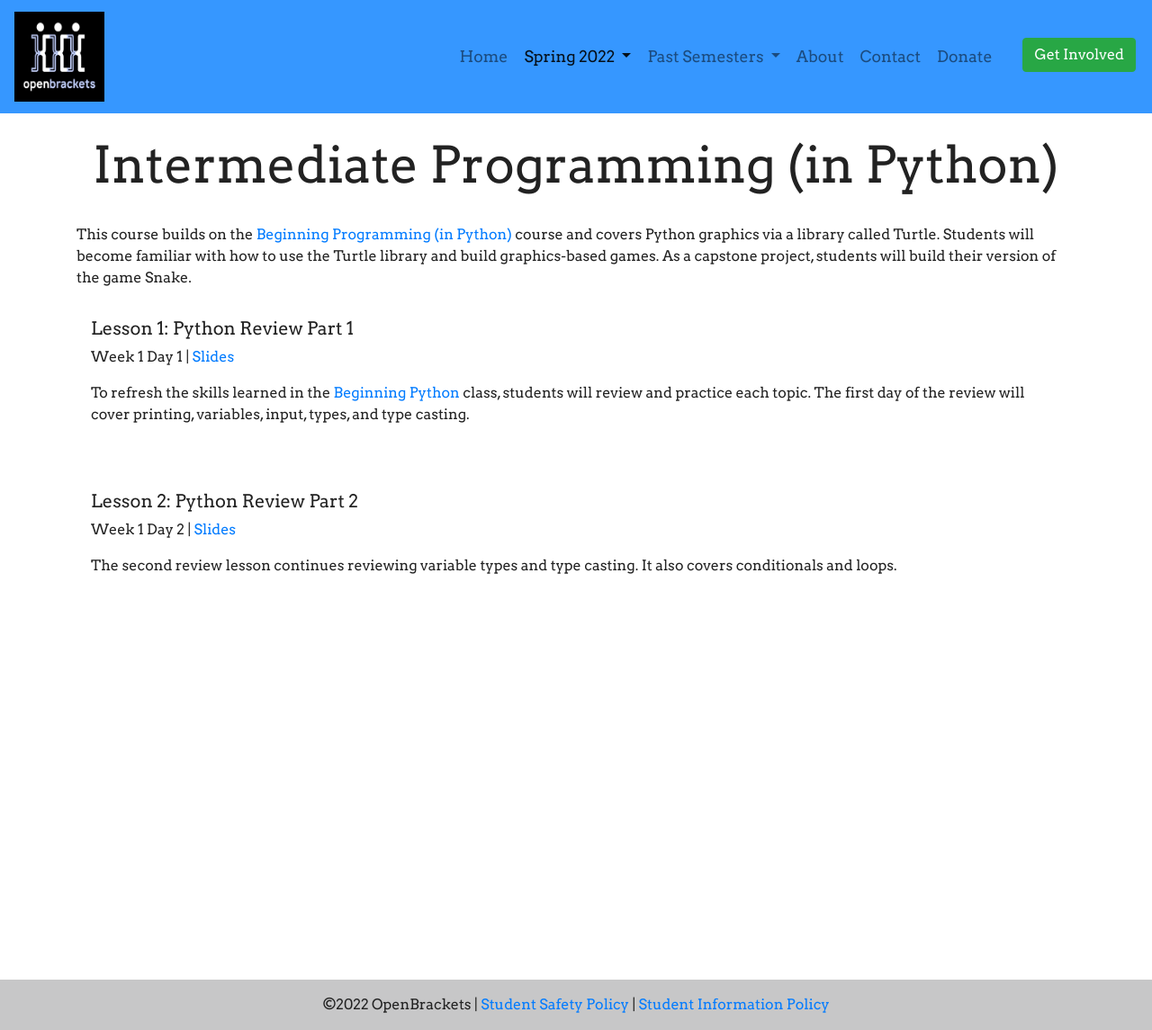
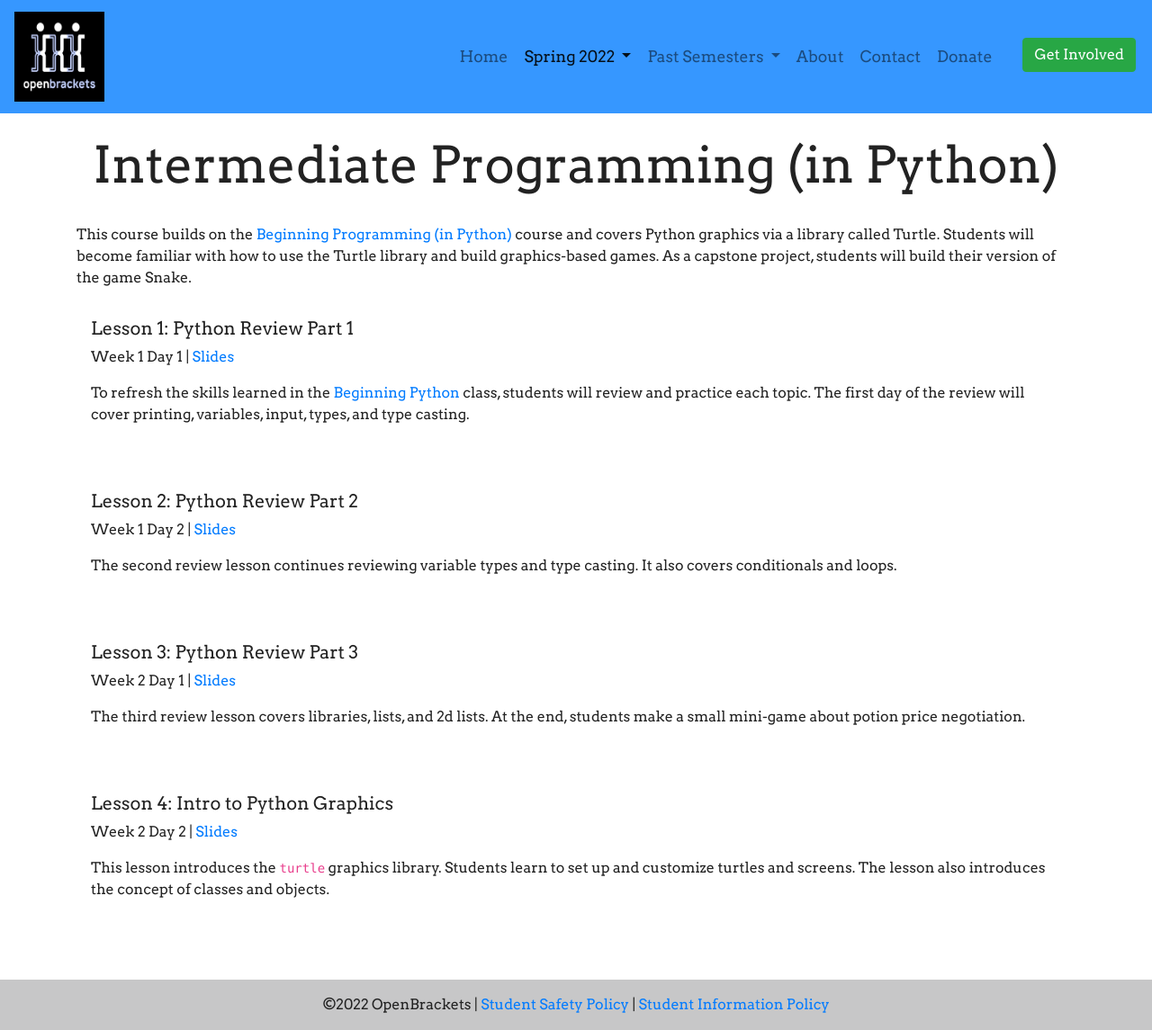
Before and after one commit to qpwoeirut/OpenBrackets-website, a Jekyll site: the page built from spring2022/intermediatePython.html, in a window 1280 px wide and 1145 px high. Shown: the whole window at 90% size. Built offline with Jekyll 4.4.1, drawn with Linux system fonts in a browser that asks for light colours.

Commit message:
Add intermediate python slides for week 2

```diff
--- a/spring2022/intermediatePython.html
+++ b/spring2022/intermediatePython.html
@@ -39,3 +39,27 @@ navbarHighlight: spring2022
         <br>
     </div>
 </div>
+<div class="col-12 media">
+    <div class="media-body">
+        <h5 class="mt-0">Lesson 3: Python Review Part 3</h5>
+        <p>Week 2 Day 1 | <a
+                href="https://docs.google.com/presentation/d/1LkpP_C_qOBXsJ5-I9uMzNYNtiVFCr5yc6lZIqb5W9Jk/edit"
+                target="_blank">Slides</a></p>
+        <p>The third review lesson covers libraries, lists, and 2d lists. At the end, students make a small mini-game
+            about potion price negotiation.
+        </p>
+        <br>
+    </div>
+</div>
+<div class="col-12 media">
+    <div class="media-body">
+        <h5 class="mt-0">Lesson 4: Intro to Python Graphics</h5>
+        <p>Week 2 Day 2 | <a
+                href="https://docs.google.com/presentation/d/19JyxBZG9zvNaj6La8F9u-AkaFe-J_rnvf_Z-y6Vqwo0/edit"
+                target="_blank">Slides</a></p>
+        <p>This lesson introduces the <code>turtle</code> graphics library. Students learn to set up and customize
+            turtles and screens. The lesson also introduces the concept of classes and objects.
+        </p>
+        <br>
+    </div>
+</div>
```
